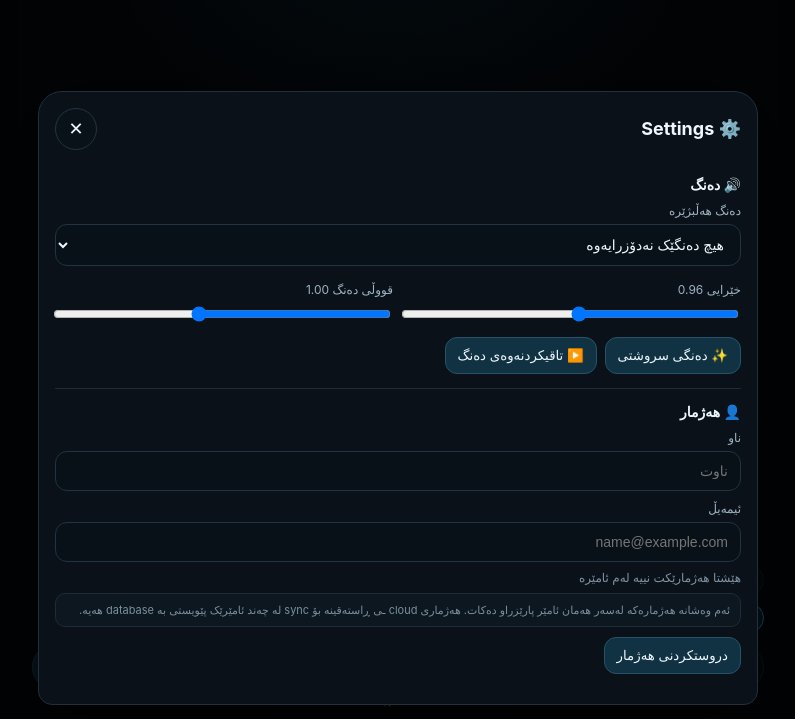
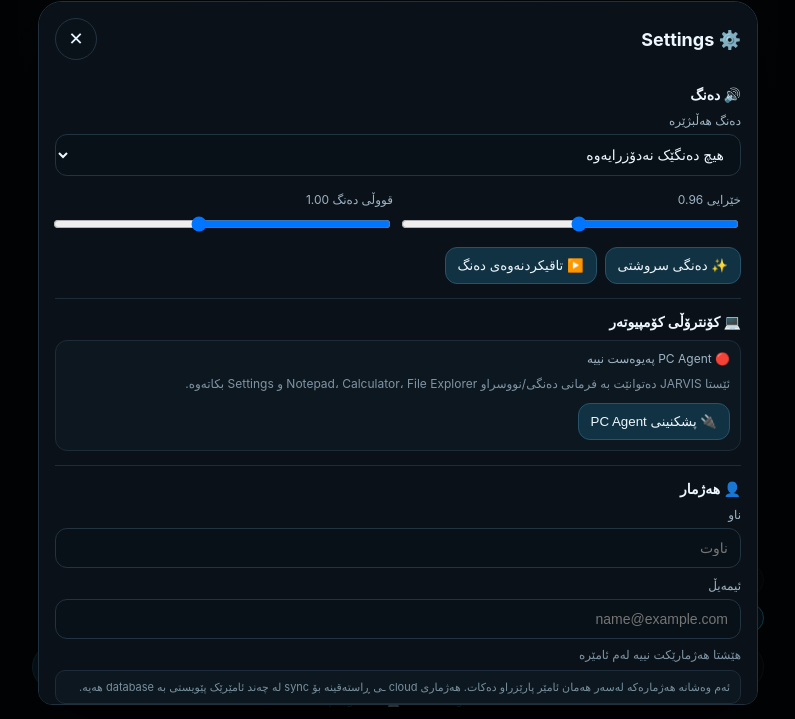
Before and after one commit to ahmadbabany847-hub/Jarvis, a website: page public/index.html in a window 1280 px wide. Both pictures are taken after a click on the button "⚙️". Shown: the part 81-800 px from the top of the page, without its empty margins (242-1037 px from the left). Drawn offline with Linux system fonts and the light colour scheme; no server answers.

Commit message:
Add PC agent status and controls

```diff
--- a/public/index.html
+++ b/public/index.html
@@ -59,6 +59,9 @@
     .settings-actions button{border:1px solid #27536a;background:#103243;color:#eef7ff;border-radius:12px;padding:10px 12px}
     .settings-actions .danger{border-color:#5a2c35;background:#28151a}
     .local-note{padding:9px 10px;border-radius:10px;background:#0d171f;border:1px solid #1d2c38;color:#78909f;font-size:11px}
+    .pc-box{padding:10px;border-radius:12px;background:#0d171f;border:1px solid #1d2c38}
+    .pc-status{font-size:12px;color:#9eb4c5;margin-bottom:8px}
+    .pc-status.connected{color:#6ff0b7}
   </style>
 </head>
 <body>
@@ -105,7 +108,7 @@
       <button type="submit" class="send">➤</button>
     </form>
 
-    <div id="status" class="status">v-naturalvoice-3 • ✨ iPhone Natural Turkish</div>
+    <div id="status" class="status">v-pcagent-1 • 💻 Windows Agent</div>
   </main>
 
   <div id="settingsModal" class="settings-modal" aria-hidden="true">
@@ -139,6 +142,17 @@
       </section>
 
       <section class="settings-section">
+        <h4>💻 کۆنترۆڵی کۆمپیوتەر</h4>
+        <div class="pc-box">
+          <div id="pcStatus" class="pc-status">PC: پشکنین...</div>
+          <p>ئێستا JARVIS دەتوانێت بە فرمانی دەنگی/نووسراو Notepad، Calculator، File Explorer و Settings بکاتەوە.</p>
+          <div class="settings-actions">
+            <button id="testPc" type="button">🔌 پشکنینی PC Agent</button>
+          </div>
+        </div>
+      </section>
+
+      <section class="settings-section">
         <h4>👤 هەژمار</h4>
         <label for="accountName">ناو</label>
         <input id="accountName" type="text" autocomplete="name" placeholder="ناوت">
@@ -157,6 +171,6 @@
     </div>
   </div>
 
-  <script src="/app.js?v=20261008-naturalvoice-3"></script>
+  <script src="/app.js?v=20261008-pcagent-1"></script>
 </body>
 </html>
```
